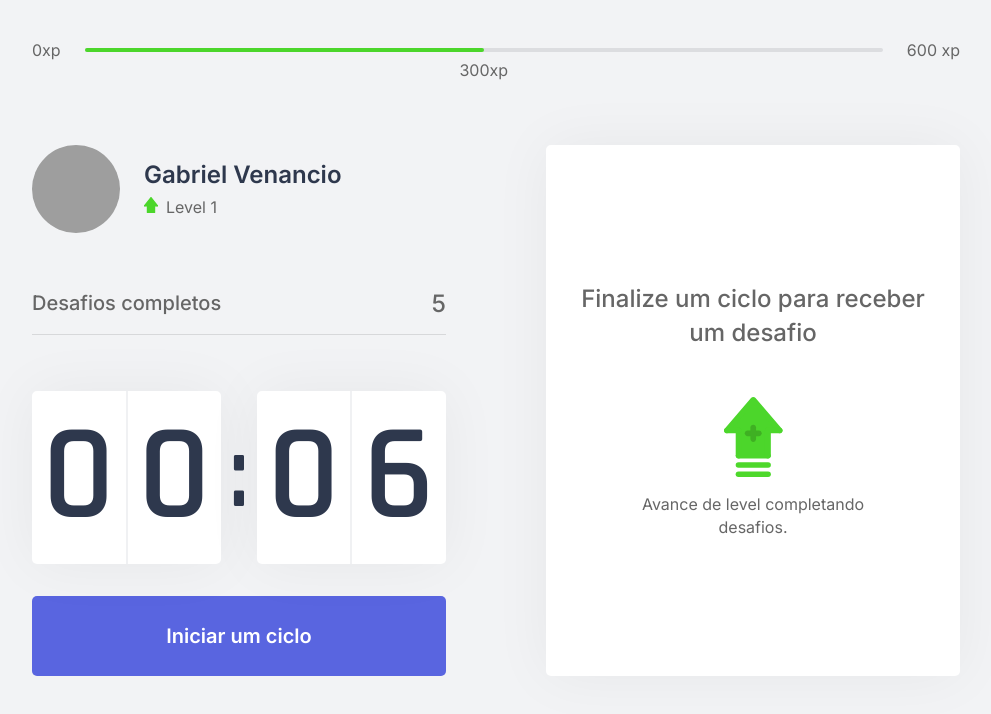
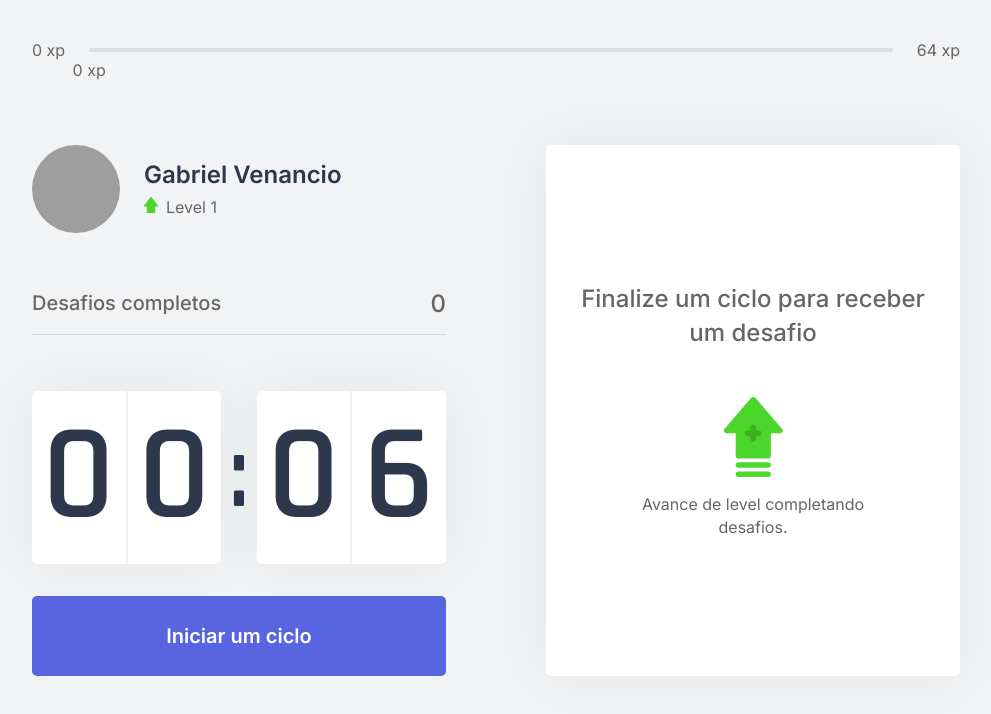
Before and after one commit to Gabriel-Venancio/moveit, a Next.js app: page / in a window 1280 px wide. Shown: the top 714 px of the page, without its empty margins (144-1135 px from the left). Built offline with nearby package versions, Linux system fonts and the light colour scheme; grey boxes are pictures that could not be loaded.

Commit message:
create dinamic datas

```diff
--- a/src/components/CompletedChallenges.tsx
+++ b/src/components/CompletedChallenges.tsx
@@ -1,10 +1,14 @@
+import { useContext } from 'react';
+import { ChallengesContext } from '../contexts/ChallengesContexts';
 import styles from '../styles/components/CompletedChallenges.module.css';
 
 export function CompletedChallenges() {
+    const { challengesCompleted } = useContext(ChallengesContext)
+
     return (
         <div className={styles.completedChallengesContainer}>
             <span>Desafios completos</span>
-            <span>5</span>
+            <span>{ challengesCompleted }</span>
         </div>
     )
 }
--- a/src/components/ExperienceBar.tsx
+++ b/src/components/ExperienceBar.tsx
@@ -1,15 +1,23 @@
+import { useContext } from 'react';
+import { ChallengesContext } from '../contexts/ChallengesContexts';
+
 import styles from '../styles/components/ExperienceBar.module.css'
 
 export function ExperienceBar() {
+    const { currentExperience, experienceToNextLevel } =  useContext(ChallengesContext)
+
+    const percentToNextLevel = Math.round(currentExperience * 100) / experienceToNextLevel;
+
     return (
         <header className={styles.experienceBar}>
-            <span>0xp</span>
+            <span>0 xp</span>
             <div>
-                <div style={{ width: '50%' }} />
+                <div style={{ width: `${percentToNextLevel}%` }} />
 
-                <span className={styles.currentExperience} style={{ left: '50%' }}>300xp</span>
+                <span className={styles.currentExperience} style={{ left: `${percentToNextLevel}%` }}>
+                    { currentExperience } xp</span>
             </div>
-            <span>600 xp</span>
+            <span>{ experienceToNextLevel } xp</span>
         </header>
     );
 }
--- a/src/contexts/ChallengesContexts.tsx
+++ b/src/contexts/ChallengesContexts.tsx
@@ -10,6 +10,7 @@
 interface ChallengesContextData {
     level: number;
     currentExperience: number;
+    experienceToNextLevel: number;
     challengesCompleted: number;
     activeChallenge: Challenge;
     levelUp: () => void;
@@ -31,6 +32,8 @@
 
     const [activeChallenge, setActiveChallenge] = useState(null);
 
+    const experienceToNextLevel = Math.pow((level + 1) * 4, 2)
+
     function levelUp() {
         setLevel(level + 1);
     }
@@ -51,6 +54,7 @@
         value={{
             level,
             currentExperience,
+            experienceToNextLevel,
             challengesCompleted,
             levelUp,
             startNewChallenge,
```
